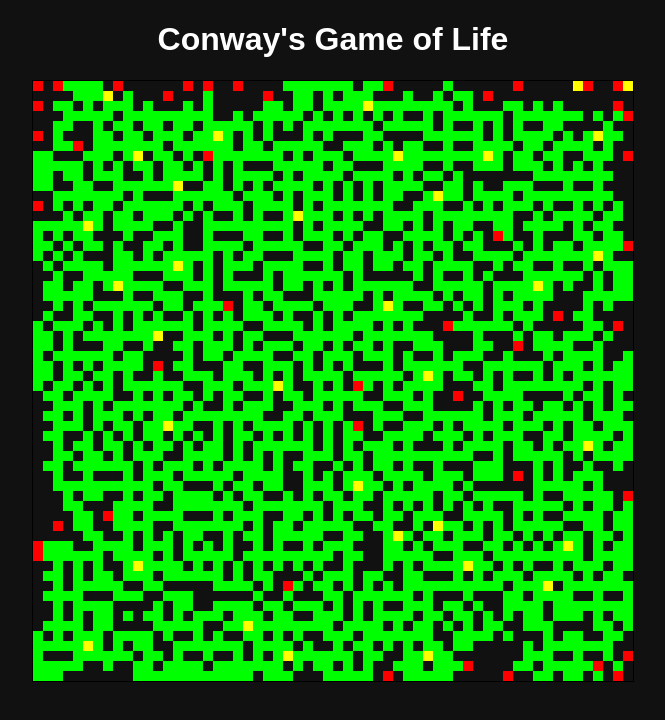
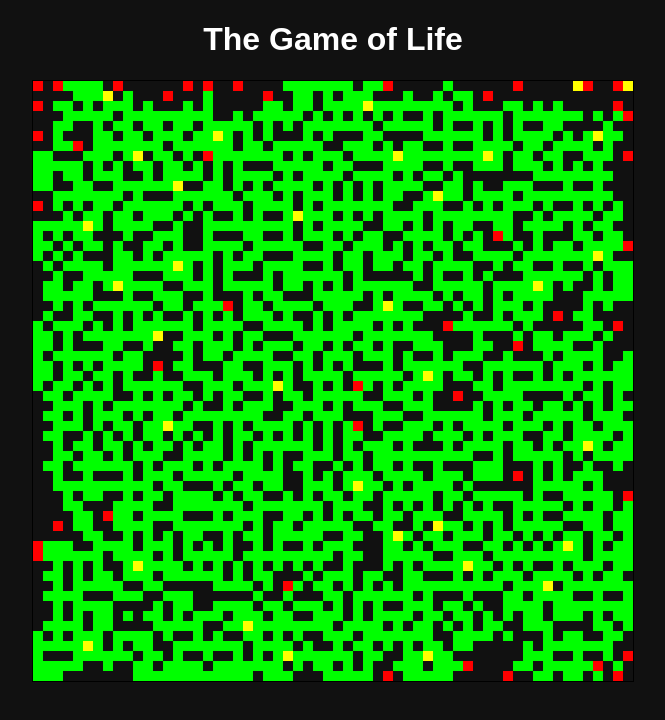
Before and after one commit to jigordev/game-of-life, a plain HTML site: page index.html in a window 1280 px wide. Shown: the whole page, without its empty margins (307-972 px from the left). Drawn offline with Linux system fonts and the light colour scheme.

Commit message:
style: rename to the game of life

```diff
--- a/index.html
+++ b/index.html
@@ -3,7 +3,7 @@
 <head>
   <meta charset="UTF-8" />
   <meta name="viewport" content="width=device-width, initial-scale=1.0"/>
-  <title>Conway's Game of Life</title>
+  <title>The Game of Life</title>
   <style>
     canvas {
       border: 1px solid #000;
@@ -19,7 +19,7 @@
   </style>
 </head>
 <body>
-  <h1>Conway's Game of Life</h1>
+  <h1>The Game of Life</h1>
   <canvas id="gameCanvas" width="600" height="600"></canvas>
   <script src="game.js"></script>
 </body>
```
